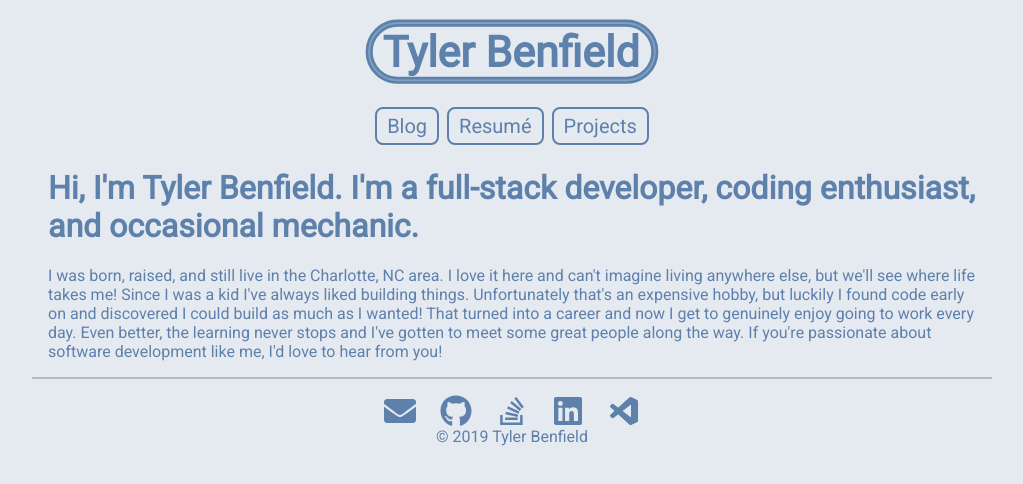
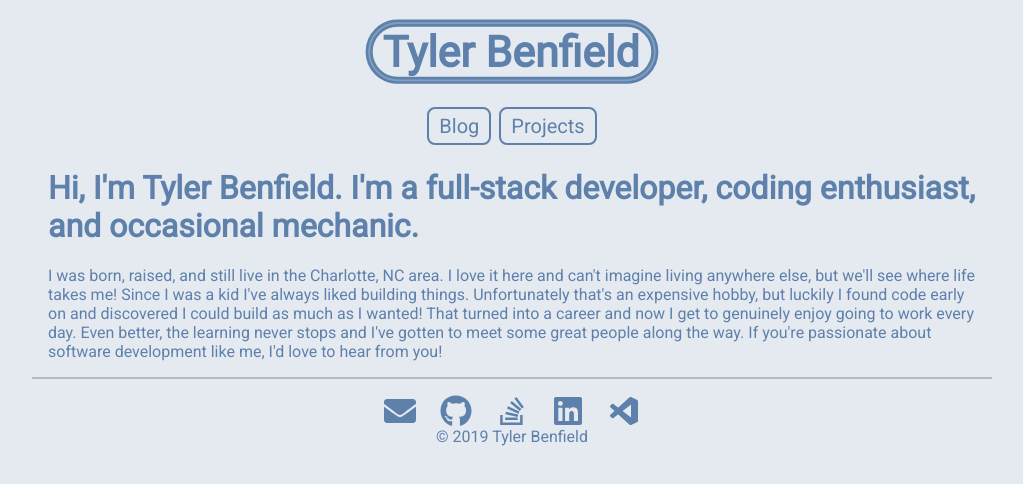
Before and after one commit to rtbenfield/tylerbenfield.me, a Gatsby site: page / in a window 1280 px wide. Shown: the whole page, without its empty margins (128-1151 px from the left). Built offline with nearby package versions, Linux system fonts and the light colour scheme; Gatsby itself is replaced by a stand-in of ours.

Commit message:
Dropped Resume link from header

```diff
--- a/src/components/header.jsx
+++ b/src/components/header.jsx
@@ -16,9 +16,6 @@ const Header = () => {
         <nav className={styles.links}>
           <Link className="button" to="/blog">
             Blog
-          </Link>
-          <Link className="button" to="/resume">
-            Resumé
           </Link>
           <Link className="button" to="/projects">
             Projects
```
